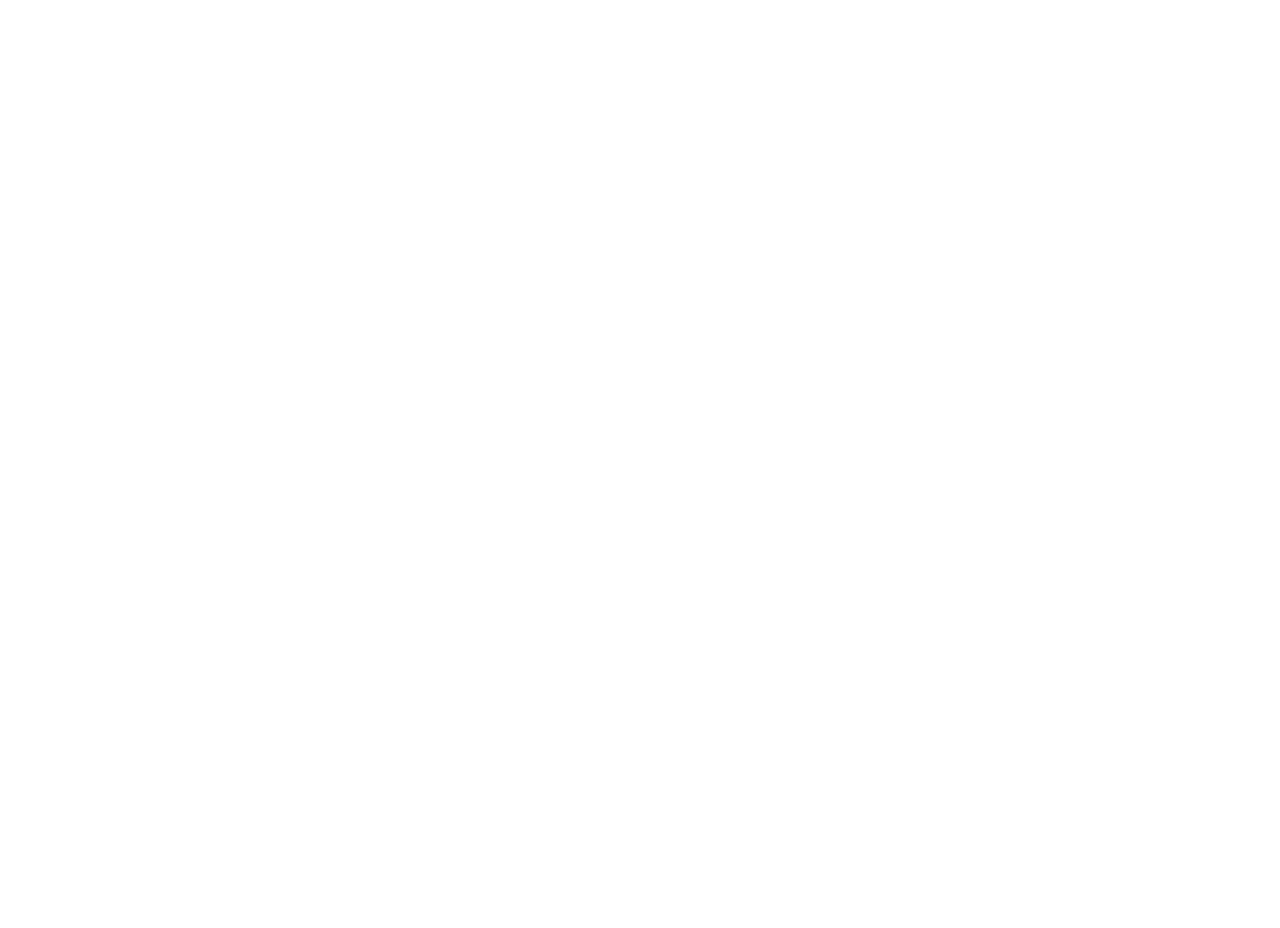
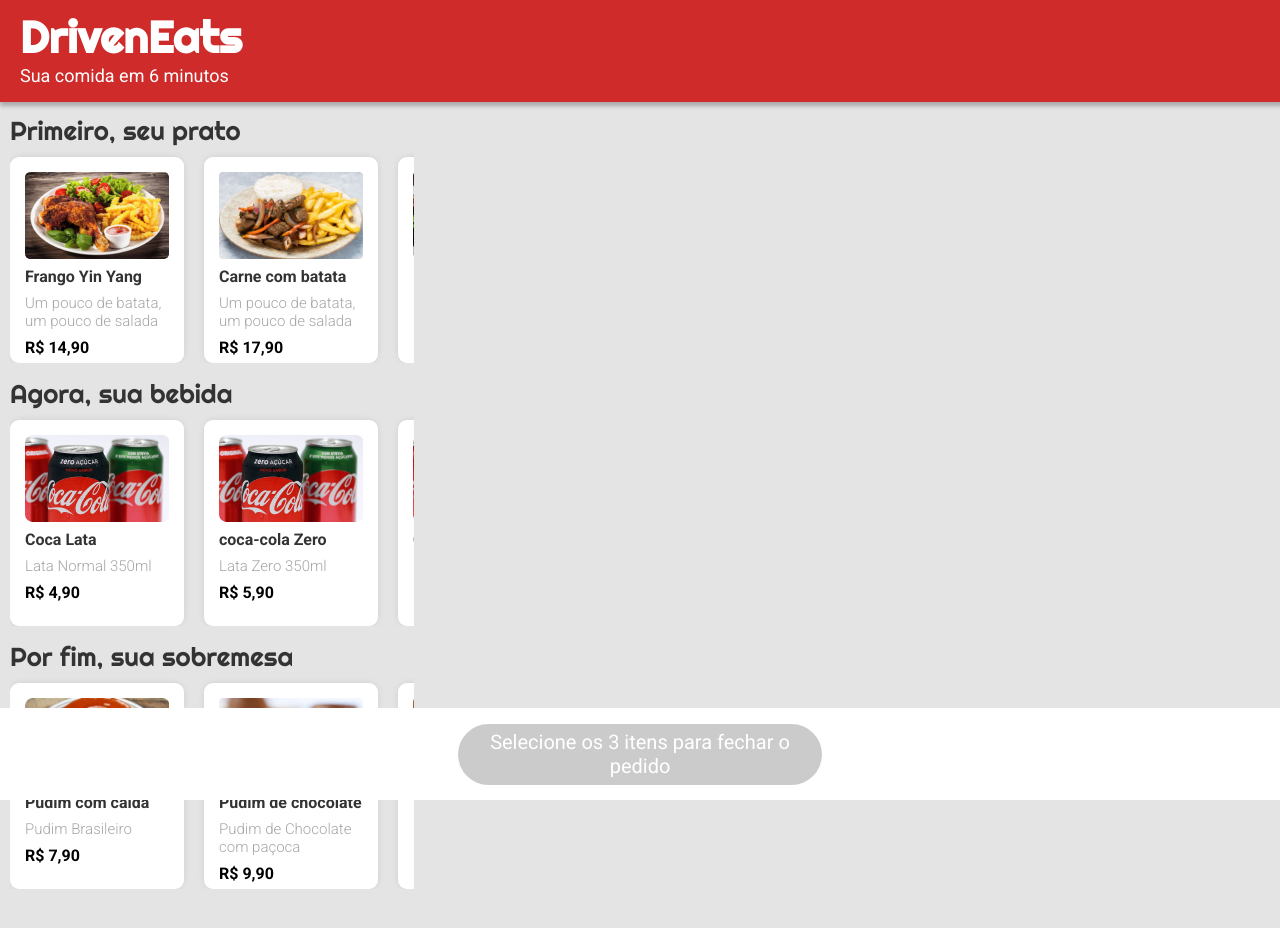
Before and after one commit to Gabriel-16n5/projeto3-driveneats, a plain HTML site: page index.html in a window 1280 px wide. Before the commit the page ends 800 px from the top, so only its background shows below. Drawn offline with Linux system fonts and the light colour scheme.

Commit message:
Projeto Final

```diff
--- a/index.html
+++ b/index.html
@@ -5,11 +5,150 @@
     <meta http-equiv="X-UA-Compatible" content="IE=edge">
     <meta name="viewport" content="width=device-width, initial-scale=1.0">
     <link rel="stylesheet" href="style.css">
-    <title>Document</title>
+    <link rel="preconnect" href="https://fonts.googleapis.com"><link rel="preconnect" href="https://fonts.gstatic.com" crossorigin><link href="https://fonts.googleapis.com/css2?family=Encode+Sans:wght@100;200;300;400;500;600;700&family=Righteous&family=Roboto:ital,wght@0,100;0,300;0,400;0,500;0,700;0,900;1,100;1,300;1,400;1,500;1,700;1,900&display=swap" rel="stylesheet">
+    <title>DrivenEats</title>
 </head>
 <body>
+    <div class="topo">
+        <div>
+            <h1>
+                DrivenEats
+            </h1>
+        </div>
+        <div>
+            <h3>
+                Sua comida em 6 minutos
+            </h3>
+        </div>
+    </div>
 
+    <div class="containerPrincipal">
+        <div class="tituloPedido">
+            <h2>
+                Primeiro, seu prato
+            </h2>
+        </div>
+        <div class="opcoes prato">
+            <div data-test="dish" class="opcao" onclick="selecionaroPrato(this)">
+                <img src="imagens/frango_yin_yang.png" alt="">
+                <h4 data-test="item-name">Frango Yin Yang</h4>
+                <p>
+                    Um pouco de batata, um pouco de salada
+                </p>
+                <h5 data-test="item-price">
+                    R$ 14,90
+                </h5>
+            </div>
 
+            <div data-test="dish" class="opcao" onclick="selecionaroPrato(this)">
+                <img src="imagens/carne.png" alt="">
+                <h4 data-test="item-name">Carne com batata</h4>
+                <p>
+                    Um pouco de batata, um pouco de salada
+                </p>
+                <h5 data-test="item-price">
+                    R$ 17,90
+                </h5>
+            </div>
+
+            <div data-test="dish" class="opcao" onclick="selecionaroPrato(this)">
+                <img src="imagens/porco.png" alt="">
+                <h4 data-test="item-name">Porco</h4>
+                <p>
+                    Um pouco de batata, um pouco de salada
+                </p>
+                <h5 data-test="item-price">
+                    R$ 15,90
+                </h5>
+            </div>
+
+        </div>
+        <div class="tituloPedido">
+            <h2>
+                Agora, sua bebida
+            </h2>
+        </div>
+        <div class="opcoes bebida">
+            <div data-test="drink" class="opcao" onclick="selecionaroBebida(this)">
+                <img src="Imagens/coca-cola.png" alt="">
+                <h4 data-test="item-name">Coca Lata</h4>
+                <p>
+                    Lata Normal 350ml
+                </p>
+                <h5 data-test="item-price">
+                    R$ 4,90
+                </h5>
+            </div>
+
+            <div data-test="drink" class="opcao" onclick="selecionaroBebida(this)">
+                <img src="Imagens/coca-cola.png" alt="">
+                <h4 data-test="item-name">coca-cola Zero</h4>
+                <p>
+                    Lata Zero 350ml
+                </p>
+                <h5 data-test="item-price">
+                    R$ 5,90
+                </h5>
+            </div>
+
+            <div data-test="drink" class="opcao" onclick="selecionaroBebida(this)">
+                <img src="Imagens/coca-cola.png" alt="">
+                <h4 data-test="item-name">Coquinha gelada</h4>
+                <p>
+                    Lata verde 350ml
+                </p>
+                <h5 data-test="item-price">
+                    R$ 6,90
+                </h5>
+            </div>
+        </div>
+        <div class="tituloPedido">
+            <h2>
+                Por fim, sua sobremesa
+            </h2>
+        </div>
+        <div class="opcoes sobremesa">
+            <div data-test="dessert" class="opcao" onclick="selecionaroSobremesa(this)">
+                <img src="Imagens/pudim.png" alt="">
+                <h4 data-test="item-name">Pudim com calda</h4>
+                <p>
+                    Pudim Brasileiro
+                </p>
+                <h5 data-test="item-price">
+                    R$ 7,90
+                </h5>
+            </div>
+
+            <div data-test="dessert" class="opcao" onclick="selecionaroSobremesa(this)">
+                <img src="Imagens/pudim-chocolate.png" alt="">
+                <h4 data-test="item-name">Pudim de chocolate</h4>
+                <p>
+                    Pudim de Chocolate com paçoca
+                </p>
+                <h5 data-test="item-price">
+                    R$ 9,90
+                </h5>
+            </div>
+
+            <div data-test="dessert" class="opcao" onclick="selecionaroSobremesa(this)">
+                <img src="Imagens/pudim-top.png" alt="">
+                <h4 data-test="item-name">Pudim Gourmet</h4>
+                <p>
+                    Pudim Gourmet
+                </p>
+                <h5 data-test="item-price">
+                    R$ 16,90
+                </h5>
+            </div>
+        </div>
+        <div class="baixo">
+            <button data-test="order-btn" class="internoBaixo">
+                <h6>
+                    Selecione os 3 itens para fechar o pedido
+                </h6>
+            </button>
+        </div>
+    </div>
     <script src="script.js"></script>
 </body>
 </html>
--- a/script.js
+++ b/script.js
@@ -0,0 +1,55 @@
+let pratoAnterior;
+let BebidaAnterior;
+let SobremesaAnterior;
+
+let prato;
+let bebida;
+let sobremesa;
+
+function selecionaroPrato(pratoSelecionado){
+    pratoAnterior = document.querySelector('.prato .selecionado');
+
+    if(pratoAnterior !== null){
+        pratoAnterior.classList.remove('selecionado');
+    }
+
+    pratoSelecionado.classList.add('selecionado');
+    prato = pratoSelecionado.innerHTML;
+    comprar();
+}
+
+function selecionaroBebida(BebidaSelecionado){
+    BebidaAnterior = document.querySelector('.bebida .selecionado');
+
+    if(BebidaAnterior !== null){
+        BebidaAnterior.classList.remove('selecionado');
+    }
+
+    BebidaSelecionado.classList.add('selecionado');
+    bebida = BebidaSelecionado.innerHTML;
+    comprar();
+}
+
+function selecionaroSobremesa(SobremesaSelecionado){
+    SobremesaAnterior = document.querySelector('.sobremesa .selecionado');
+
+    if(SobremesaAnterior !== null){
+        SobremesaAnterior.classList.remove('selecionado');
+    }
+
+    SobremesaSelecionado.classList.add('selecionado');
+    sobremesa = SobremesaSelecionado.innerHTML;
+    comprar();
+}
+comprar();
+function comprar(){
+    if(prato !== undefined){
+        if(bebida !== undefined){
+            if(sobremesa !== undefined){
+                const finalizarpedido = document.querySelector('.internoBaixo');
+                finalizarpedido.innerHTML = 'Fechar pedido';
+                finalizarpedido.classList.add('fechar-pedido');
+            }
+        }
+    }
+}
--- a/style.css
+++ b/style.css
@@ -0,0 +1,163 @@
+*{
+    margin:0;
+    padding:0;
+    border:0;
+}
+
+body{
+    width: 414px;
+    background-color: #e1e1e1e1;
+}
+
+h1{
+    font-size: 44px;
+    font-family: "Righteous";
+    font-style: normal;
+    color: #FFFFFF;
+    line-height: 55px;
+}
+
+h2{
+    font-size: 26px;
+    font-family: "Righteous";
+    color: #333333;
+    line-height: 32px;
+    font-weight: 400;
+    margin-top: 15px;
+}
+
+h3{
+    font-size: 18px;
+    font-family: "Roboto";
+    font-weight: 400;
+    color: #FFFFFF;
+    line-height: 21px;
+}
+
+h4{
+    font-size: 16px;
+    font-family: "Roboto";
+    font-weight: 700;
+    color: #333333;
+    line-height: 35px;
+}
+
+h5{
+    font-size: 16px;
+    font-family: "Roboto";
+    font-weight: 700;
+    color: #000000;
+    line-height: 35px;
+}
+
+h6{
+    font-size: 20px;
+    font-family: "Roboto";
+    font-weight: 400;
+    color: #ffffff;
+}
+
+p{
+    font-size: 15px;
+    font-family: "Roboto";
+    font-weight: 300;
+    color: #A6A6A6;
+}
+
+img{
+    width: 144px;
+    height: 87px;
+    border-radius: 4px;
+
+}
+
+.topo{
+    background-color: #CF2B2B;
+    width: 100%;
+    height: 92px;
+    display: flexbox;
+    flex-direction: column;
+    padding-left: 20px;
+    padding-top: 10px;
+    box-shadow: 0px 4px 4px rgba(0, 0, 0, 0.25);
+    position: fixed;
+    top: 0;
+    left: 0;
+    z-index: 1;
+}
+
+.baixo{
+    background-color: #ffffff;
+    width: 100%;
+    height: 92px;
+    display: flex;
+    align-items: center;
+    justify-content: center;
+    position: fixed;
+    bottom: 0;
+    left: 0;
+    z-index: 1;
+
+}
+
+.internoBaixo{
+    background-color: #CBCBCB;
+    width: 364px;
+    height: 61px;
+    border-radius: 50px;
+    display: flex;
+    align-items: center;
+    justify-content: center;
+    text-align: center;
+}
+
+.containerPrincipal{
+    margin-top: 115px;
+    margin-left: 10px;
+    margin-bottom: 100px;
+}
+
+.tituloPedido{
+    font-size: 16px;
+    font-family: "Righteous";
+    color: #333333;
+    line-height: 32px;
+    font-weight: 400;
+    margin-top: 15px;
+}
+
+.opcoes{
+    width: 100%;
+    height: 216px;
+    display: flex;
+    overflow: scroll;
+    box-sizing: border-box;
+    position: relative;
+}
+
+.opcao{
+    width: 172px;
+    display: flex;
+    flex-direction: column;
+    background-color: #FFFFFF;
+    border-radius: 9px;
+    box-shadow: 0px 0px 10px -4px rgba(0, 0, 0, 0.25);
+    cursor: pointer;
+    padding-top: 15px;
+    padding-left: 15px;
+    padding-right: 15px;
+    margin-top: 10px;
+    margin-right: 20px;
+}
+
+.selecionado{
+    border: 4px solid green;
+}
+
+.fechar-pedido{
+    background-color: green;
+    font-size: 20px;
+    font-family: "Roboto";
+    font-weight: 600;
+    color: #ffffff;
+}
```
Also changed, not shown: Imagens/carne.png (added), Imagens/coca-cola.png (added), Imagens/frango_yin_yang.png (added), Imagens/porco.png (added), Imagens/pudim-chocolate.png (added), Imagens/pudim-top.png (added), Imagens/pudim.png (added).
